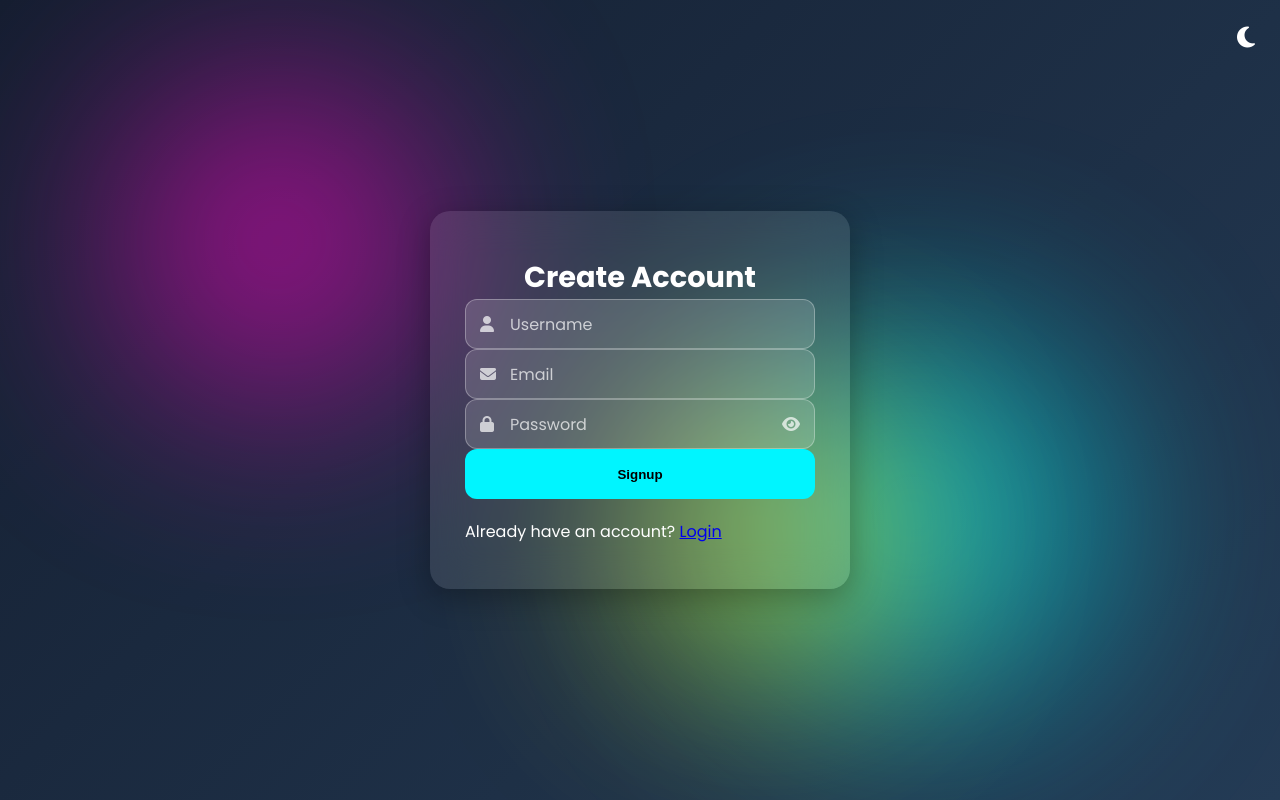
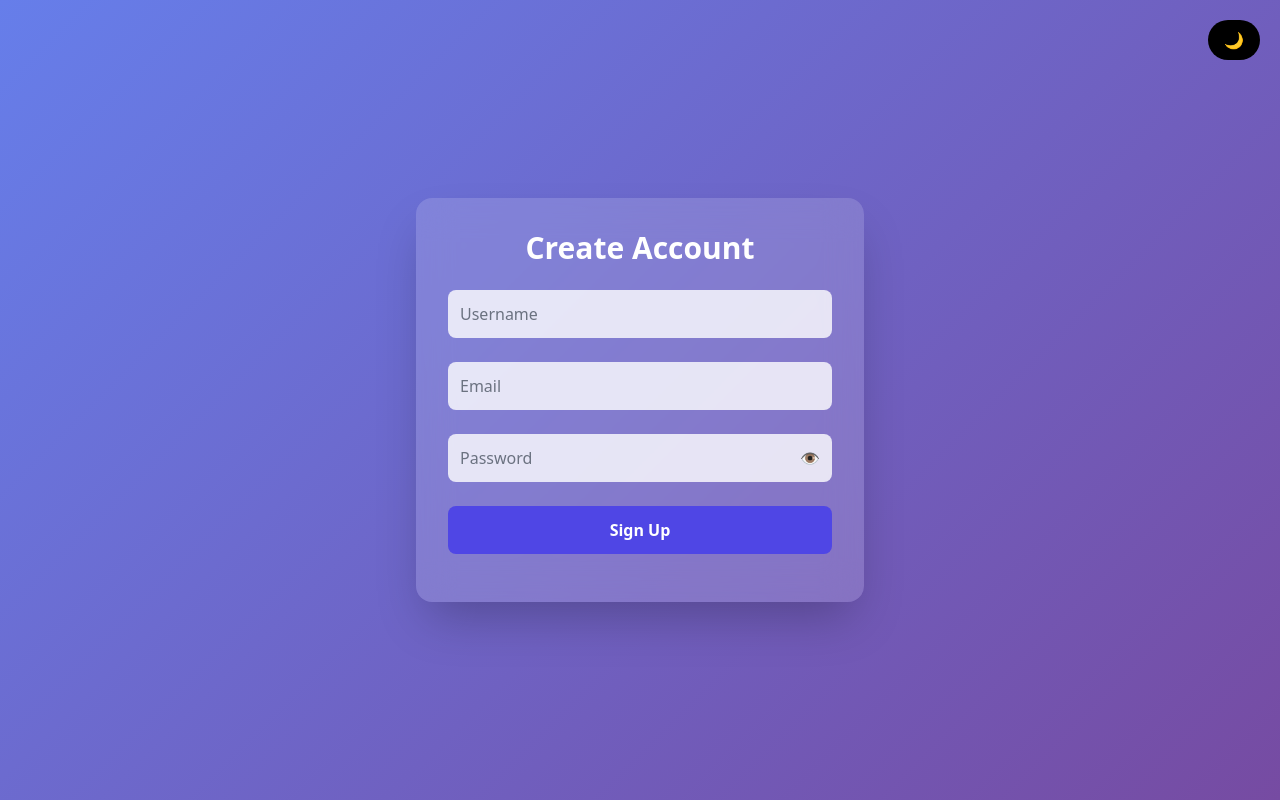
Before and after one commit to Vinraj1/todo_list, a Django app: page / in a window 1280 px wide. Run offline with Django 5.2, Linux system fonts and the light colour scheme; some libraries are stand-ins or nearby versions.

Commit message:
Update signup.html

```diff
--- a/mainapp/templates/signup.html
+++ b/mainapp/templates/signup.html
@@ -1,84 +1,166 @@
 {% load static %}
 <!DOCTYPE html>
-<html lang="en">
+<html lang="en" class="transition duration-500">
 <head>
     <meta charset="UTF-8">
     <meta name="viewport" content="width=device-width, initial-scale=1.0">
-    <title>Todo - Sign-up</title>
-    <link rel="stylesheet" href="https://fonts.googleapis.com/css2?family=Poppins:wght@400;500;700&display=swap" />
-    <link rel="stylesheet" href="{% static 'index.css' %}">
-    <script src="https://kit.fontawesome.com/cb792c0850.js" crossorigin="anonymous"></script>
+    <title>Advanced Signup</title>
 
+    <!-- Tailwind CDN -->
+    <script src="https://cdn.tailwindcss.com"></script>
 
+    <style>
+        /* Glassmorphism background */
+        body {
+            background: linear-gradient(135deg, #667eea, #764ba2);
+        }
+
+        .glass {
+            backdrop-filter: blur(18px);
+            background: rgba(255, 255, 255, 0.15);
+        }
+
+        .dark .glass {
+            background: rgba(0, 0, 0, 0.3);
+        }
+
+        /* Floating label animation */
+        .input-field input:focus + label,
+        .input-field input:not(:placeholder-shown) + label {
+            transform: translateY(-22px);
+            font-size: 12px;
+            color: #6366f1;
+        }
+    </style>
 </head>
-<body>
 
-<div class="theme-toggle">
-    <i class="fas fa-moon" id="themeIcon"></i>
-</div>
+<body class="min-h-screen flex items-center justify-center p-4 transition duration-500">
 
-<div class="signup-login">
+<!-- Dark Mode Toggle -->
+<button id="themeToggle"
+        class="fixed top-5 right-5 px-4 py-2 rounded-full bg-black text-white dark:bg-white dark:text-black transition">
+    🌙
+</button>
 
-    <div id="particles-js"></div>
-    <div class="blob blob1"></div>
-    <div class="blob blob2"></div>
-    <div class="blob blob3"></div>
+<div class="glass w-full max-w-md rounded-2xl shadow-2xl p-8 animate-fadeIn">
 
-    <div class="signup-box">
+    <h1 class="text-3xl font-bold text-center text-white mb-6">
+        Create Account
+    </h1>
 
-        <form method="post" id="signupForm">
+    <form id="signupForm" method="POST" class="space-y-6">
         {% csrf_token %}
 
-            <div class="heading">Create Account</div>
-            <div class="line"></div>
-
         <!-- Username -->
-            <div class="field floating-group">
-                <i class="fas fa-user icon"></i>
-                <input type="text" name="frm" required placeholder=" " class="inp">
-                <label>Username</label>
+        <div class="input-field relative">
+            <input type="text" name="username" required
+                placeholder=" "
+                class="w-full p-3 rounded-lg bg-white/80 dark:bg-gray-800 text-black dark:text-white focus:outline-none" />
+            <label class="absolute left-3 top-3 text-gray-500 transition-all duration-300 pointer-events-none">
+                Username
+            </label>
         </div>
 
         <!-- Email -->
-            <div class="field floating-group">
-                <i class="fas fa-envelope icon"></i>
-                <input type="email" name="email" required placeholder=" " class="inp">
-                <label>Email</label>
+        <div class="input-field relative">
+            <input type="email" name="email" required
+                placeholder=" "
+                class="w-full p-3 rounded-lg bg-white/80 dark:bg-gray-800 text-black dark:text-white focus:outline-none" />
+            <label class="absolute left-3 top-3 text-gray-500 transition-all duration-300 pointer-events-none">
+                Email
+            </label>
         </div>
 
         <!-- Password -->
-            <div class="field floating-group">
-                <i class="fas fa-lock icon"></i>
-                <input type="password" id="password" name="pwd" required placeholder=" " class="inp">
-                <label>Password</label>
-                <i class="fas fa-eye toggle-password" id="togglePassword"></i>
+        <div class="input-field relative">
+            <input type="password" id="password" name="password" required
+                placeholder=" "
+                class="w-full p-3 rounded-lg bg-white/80 dark:bg-gray-800 text-black dark:text-white focus:outline-none pr-10" />
+            <label class="absolute left-3 top-3 text-gray-500 transition-all duration-300 pointer-events-none">
+                Password
+            </label>
+
+            <span onclick="togglePassword()"
+                class="absolute right-3 top-3 cursor-pointer text-gray-600 dark:text-gray-300">
+                👁
+            </span>
         </div>
 
-            {% if messages %}
-            <div class="messages">
-                {% for message in messages %}
-                <div class="alert">{{ message }}</div>
-                {% endfor %}
-            </div>
-            {% endif %}
-
-            <button type="submit" class="submit-button" id="signupBtn">
-                <span class="btn-text">Signup</span>
-                <span class="spinner"></span>
+        <button type="submit"
+            class="w-full py-3 bg-indigo-600 hover:bg-indigo-700 text-white rounded-lg font-semibold transition transform hover:scale-105 duration-300">
+            Sign Up
         </button>
-
     </form>
 
-        <div class="switch-auth">
-            <span class="create-account-text">Already have an account?</span>
-            <a class="anc" href="login">Login</a>
+    <p id="errorMsg" class="text-red-400 text-sm mt-4 text-center"></p>
+
 </div>
 
-    </div>
-</div>
+<!-- Animations -->
+<style>
+@keyframes fadeIn {
+    from {opacity: 0; transform: translateY(30px);}
+    to {opacity: 1; transform: translateY(0);}
+}
+.animate-fadeIn {
+    animation: fadeIn 0.8s ease-in-out;
+}
+</style>
 
-<script src="https://cdn.jsdelivr.net/npm/particles.js@2.0.0/particles.min.js"></script>
-<script src="{% static 'main.js' %}"></script>
+<!-- Advanced JavaScript -->
+<script>
+
+// ================================
+// DARK MODE FIXED (Fully Working)
+// ================================
+const html = document.documentElement;
+const toggleBtn = document.getElementById("themeToggle");
+
+// Load saved theme
+if(localStorage.getItem("theme") === "dark") {
+    html.classList.add("dark");
+    toggleBtn.innerText = "☀";
+}
+
+// Toggle theme
+toggleBtn.addEventListener("click", () => {
+    html.classList.toggle("dark");
+
+    if(html.classList.contains("dark")) {
+        localStorage.setItem("theme", "dark");
+        toggleBtn.innerText = "☀";
+    } else {
+        localStorage.setItem("theme", "light");
+        toggleBtn.innerText = "🌙";
+    }
+});
+
+// ================================
+// PASSWORD SHOW/HIDE
+// ================================
+function togglePassword() {
+    const password = document.getElementById("password");
+    password.type = password.type === "password" ? "text" : "password";
+}
+
+// ================================
+// ADVANCED VALIDATION
+// ================================
+document.getElementById("signupForm").addEventListener("submit", function(e) {
+
+    const password = document.getElementById("password").value;
+    const errorMsg = document.getElementById("errorMsg");
+
+    const strongPassword = /^(?=.*[A-Z])(?=.*[0-9])(?=.*[@$!%*?&]).{8,}$/;
+
+    if(!strongPassword.test(password)) {
+        e.preventDefault();
+        errorMsg.innerText =
+        "Password must be 8+ chars, 1 uppercase, 1 number & 1 special character.";
+    }
+});
+
+</script>
 
 </body>
 </html>
```
Lines whose indentation alone changed are shown as unchanged.
